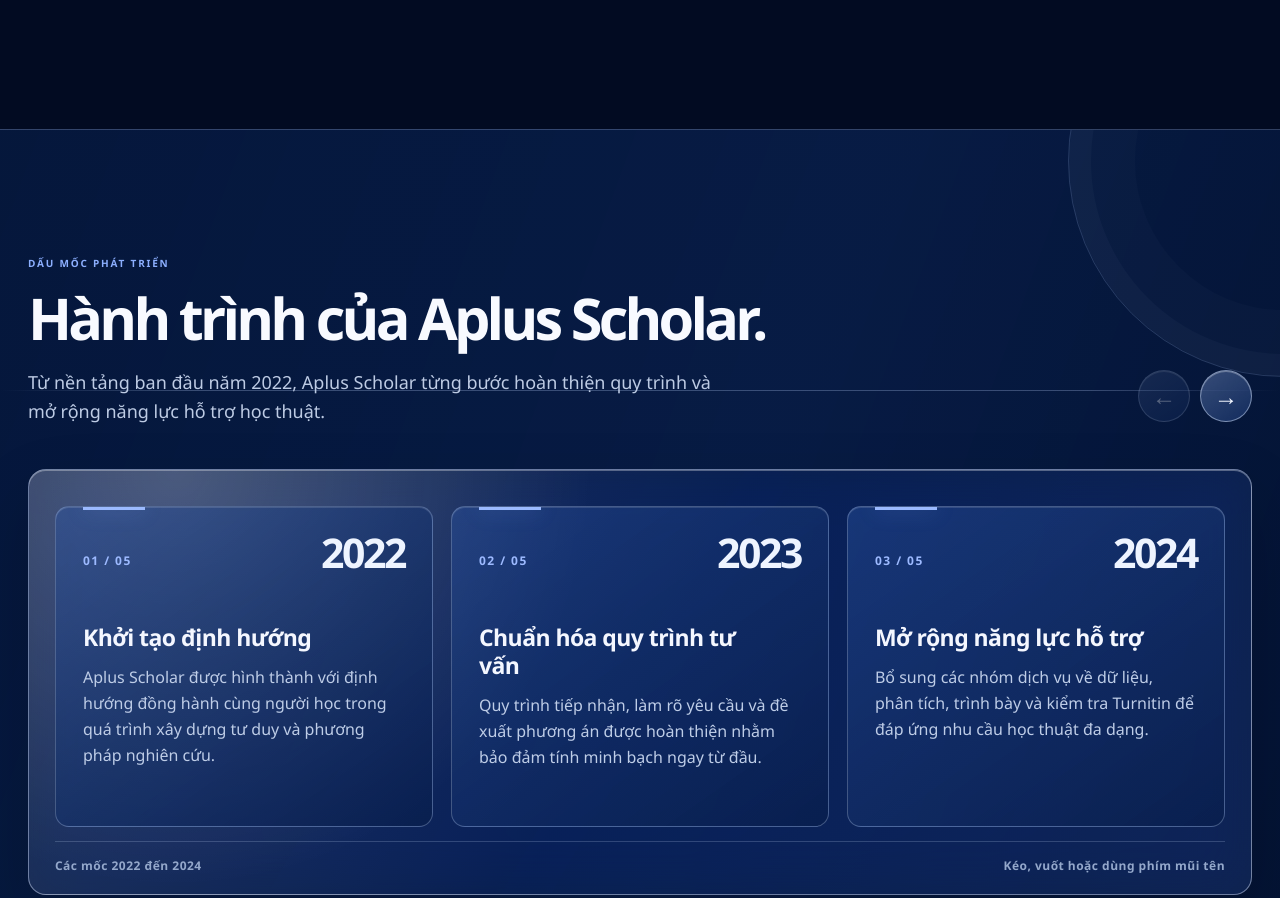
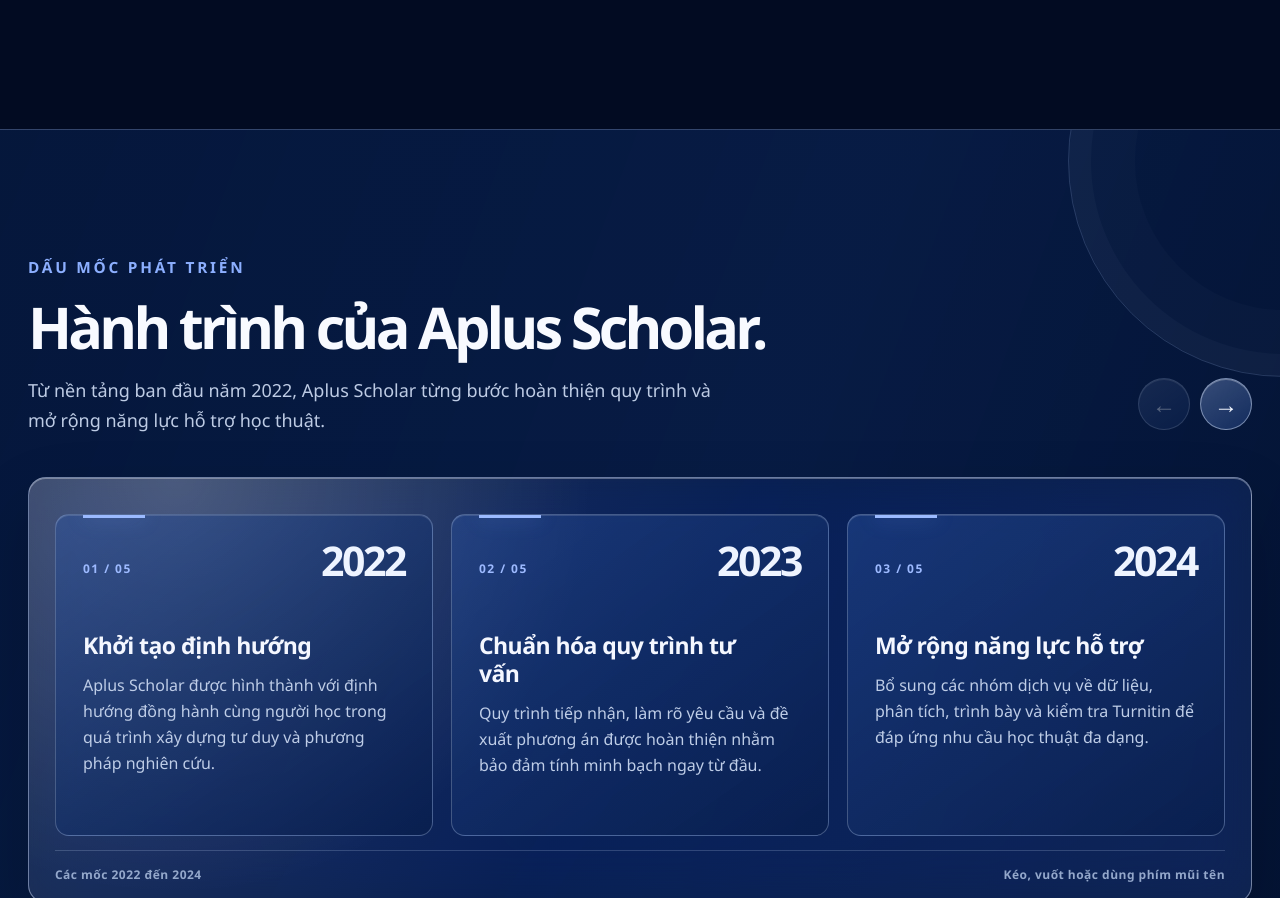
Before and after one commit to khoaluunek/Aplus, a plain HTML site: page index.html in a window 1280 px wide. Shown: the part 1443-2341 px from the top of the page. Drawn offline with Linux system fonts and the light colour scheme.

Commit message:
Refine journey section heading

```diff
--- a/styles.css
+++ b/styles.css
@@ -120,9 +120,9 @@
 /* Horizontal milestone carousel for the Aplus Scholar journey. */
 .journey-section{position:relative;isolation:isolate;overflow:hidden;padding:126px max(28px,calc((100% - 1320px)/2)) 132px;border-top:1px solid rgba(199,217,255,.23);border-bottom:1px solid rgba(199,217,255,.23);background:linear-gradient(110deg,rgba(7,28,70,.72),rgba(15,51,117,.42) 55%,rgba(5,22,58,.72))}
 .journey-section::before{content:"";position:absolute;z-index:-1;width:430px;height:430px;right:-220px;top:-185px;border:1px solid rgba(180,205,255,.19);border-radius:50%;box-shadow:inset 0 0 0 22px rgba(180,205,255,.03),inset 0 0 0 66px rgba(180,205,255,.018);pointer-events:none}
-.journey-section::after{content:"";position:absolute;z-index:-1;left:0;right:0;top:260px;height:1px;background:linear-gradient(90deg,transparent,rgba(189,211,255,.28) 15%,rgba(189,211,255,.28) 85%,transparent);pointer-events:none}
 .journey-header{display:grid;grid-template-columns:minmax(0,1fr) auto;gap:38px;align-items:end;margin-bottom:42px}
 .journey-header>div:first-child{max-width:780px}
+.journey-header .eyebrow{font-size:clamp(15px,1.2vw,18px);letter-spacing:.18em}
 .journey-header h2{margin-bottom:20px;font-size:clamp(2.8rem,4.5vw,4.7rem)}
 .journey-lede{max-width:700px;margin:0;color:#bdcbe4;font-size:18px;line-height:1.65}
 .journey-controls{display:flex;gap:10px;padding-bottom:5px}
@@ -151,4 +151,4 @@
 @media(prefers-reduced-transparency:reduce){.journey-carousel{background:#0b2b68;-webkit-backdrop-filter:none;backdrop-filter:none}}
 @media(prefers-reduced-motion:reduce){.journey-track{scroll-behavior:auto}.journey-card,.journey-control{transition:none}}
 @media(max-width:950px){.journey-section{padding-right:max(20px,calc((100% - 700px)/2));padding-left:max(20px,calc((100% - 700px)/2))}.journey-track{grid-auto-columns:calc((100% - 18px)/2)}.journey-card{min-height:326px}}
-@media(max-width:650px){.journey-section{padding:88px 16px 96px}.journey-section::after{top:230px}.journey-header{grid-template-columns:1fr;gap:25px;margin-bottom:32px;padding:0 4px}.journey-header h2{font-size:clamp(2.65rem,12vw,3.6rem)}.journey-lede{font-size:16px}.journey-controls{padding:0}.journey-control{width:48px;height:48px}.journey-carousel{padding:18px 14px 15px;border-radius:16px}.journey-track{grid-auto-columns:88%;gap:12px;padding-top:8px}.journey-card{min-height:330px;padding:24px 22px 27px}.journey-card::before{left:22px}.journey-card-meta{margin-bottom:42px}.journey-card h3{font-size:22px}.journey-card>p{font-size:15px}.journey-current{right:22px}.journey-footer{align-items:flex-start;flex-direction:column;gap:6px;font-size:11px}}
+@media(max-width:650px){.journey-section{padding:88px 16px 96px}.journey-header{grid-template-columns:1fr;gap:25px;margin-bottom:32px;padding:0 4px}.journey-header .eyebrow{font-size:14px}.journey-header h2{font-size:clamp(2.65rem,12vw,3.6rem)}.journey-lede{font-size:16px}.journey-controls{padding:0}.journey-control{width:48px;height:48px}.journey-carousel{padding:18px 14px 15px;border-radius:16px}.journey-track{grid-auto-columns:88%;gap:12px;padding-top:8px}.journey-card{min-height:330px;padding:24px 22px 27px}.journey-card::before{left:22px}.journey-card-meta{margin-bottom:42px}.journey-card h3{font-size:22px}.journey-card>p{font-size:15px}.journey-current{right:22px}.journey-footer{align-items:flex-start;flex-direction:column;gap:6px;font-size:11px}}
```
